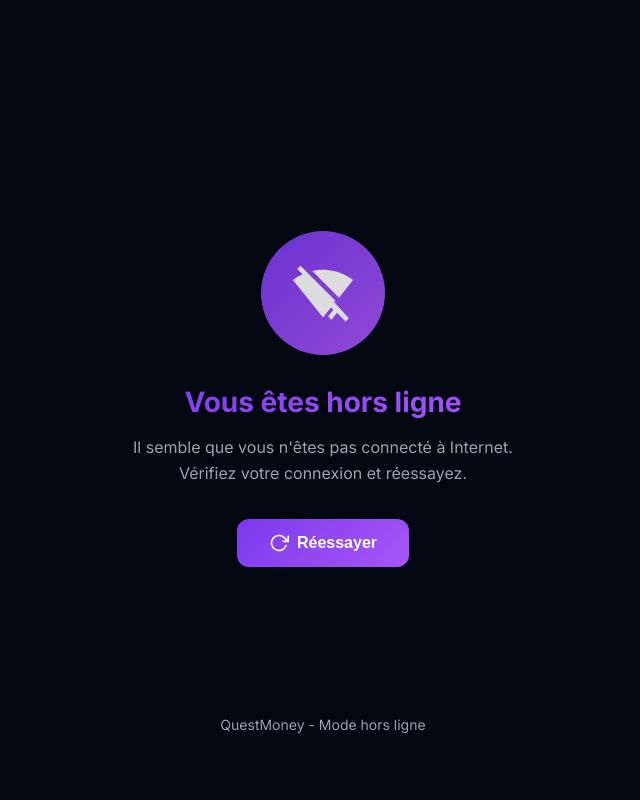
After one commit to Sanjuku90/Qu-te, a Flask app: page /offline in a window 1280 px wide. The commit adds this page. Shown: the whole page, without its empty margins (317-957 px from the left). Run offline with Flask 3, Linux system fonts and the light colour scheme; some libraries are stand-ins or nearby versions.

Commit message:
Add offline mode and installable features to the web application
Implement PWA functionality with service worker, manifest, and offline page to enable installation and offline access.

Replit-Commit-Author: Agent
Replit-Commit-Session-Id: ed050d9a-94a6-4e85-bcab-fe315f654bfa
Replit-Commit-Checkpoint-Type: full_checkpoint
Replit-Commit-Event-Id: 0a0efbf6-4a48-44ac-91e1-4a8a5391a08a
Replit-Commit-Screenshot-Url: https://storage.googleapis.com/screenshot-production-us-central1/836d4a02-5349-4c8c-8f6d-9dfa49971f67/ed050d9a-94a6-4e85-bcab-fe315f654bfa/W3eQX61
Replit-Helium-Checkpoint-Created: true

```diff
--- a/app.py
+++ b/app.py
@@ -635,9 +635,22 @@ def admin_quick_add_balance():
     db.session.commit()
     return redirect(url_for('admin_dashboard'))
 
+@app.route('/offline')
+def offline():
+    return render_template('offline.html')
+
+@app.route('/service-worker.js')
+def service_worker():
+    from flask import send_from_directory
+    return send_from_directory('static', 'service-worker.js', mimetype='application/javascript')
+
 @app.after_request
 def add_header(response):
-    response.headers['Cache-Control'] = 'no-cache, no-store, must-revalidate'
+    if 'service-worker.js' in request.path:
+        response.headers['Cache-Control'] = 'no-cache, no-store, must-revalidate'
+        response.headers['Service-Worker-Allowed'] = '/'
+    else:
+        response.headers['Cache-Control'] = 'no-cache, no-store, must-revalidate'
     response.headers['Pragma'] = 'no-cache'
     response.headers['Expires'] = '0'
     return response
--- a/main.py
+++ b/main.py
@@ -1 +1,4 @@
-from app import app  # noqa: F401
+from app import app
+
+if __name__ == '__main__':
+    app.run(host='0.0.0.0', port=5000, debug=True)
--- /dev/null
+++ b/templates/offline.html
@@ -0,0 +1,144 @@
+<!DOCTYPE html>
+<html lang="fr">
+<head>
+    <meta charset="UTF-8">
+    <meta name="viewport" content="width=device-width, initial-scale=1.0">
+    <title>Hors ligne - QuestMoney</title>
+    <link rel="manifest" href="/static/manifest.json">
+    <meta name="theme-color" content="#7c3aed">
+    <link rel="preconnect" href="https://fonts.googleapis.com">
+    <link rel="preconnect" href="https://fonts.gstatic.com" crossorigin>
+    <link href="https://fonts.googleapis.com/css2?family=Inter:wght@400;500;600;700;800;900&display=swap" rel="stylesheet">
+    <style>
+        * {
+            margin: 0;
+            padding: 0;
+            box-sizing: border-box;
+        }
+
+        :root {
+            --primary: #7c3aed;
+            --primary-dark: #6d28d9;
+            --background: #030712;
+            --surface: #111827;
+            --text: #f9fafb;
+            --text-secondary: #9ca3af;
+        }
+
+        body {
+            font-family: 'Inter', -apple-system, BlinkMacSystemFont, sans-serif;
+            background: var(--background);
+            color: var(--text);
+            min-height: 100vh;
+            display: flex;
+            flex-direction: column;
+            align-items: center;
+            justify-content: center;
+            padding: 2rem;
+            text-align: center;
+        }
+
+        .offline-container {
+            max-width: 400px;
+        }
+
+        .offline-icon {
+            width: 120px;
+            height: 120px;
+            margin: 0 auto 2rem;
+            background: linear-gradient(135deg, var(--primary) 0%, #a855f7 100%);
+            border-radius: 50%;
+            display: flex;
+            align-items: center;
+            justify-content: center;
+            animation: pulse 2s ease-in-out infinite;
+        }
+
+        .offline-icon svg {
+            width: 60px;
+            height: 60px;
+            fill: white;
+        }
+
+        @keyframes pulse {
+            0%, 100% {
+                transform: scale(1);
+                opacity: 1;
+            }
+            50% {
+                transform: scale(1.05);
+                opacity: 0.8;
+            }
+        }
+
+        h1 {
+            font-size: 1.75rem;
+            font-weight: 700;
+            margin-bottom: 1rem;
+            background: linear-gradient(135deg, var(--primary) 0%, #a855f7 100%);
+            -webkit-background-clip: text;
+            -webkit-text-fill-color: transparent;
+            background-clip: text;
+        }
+
+        p {
+            color: var(--text-secondary);
+            margin-bottom: 2rem;
+            line-height: 1.6;
+        }
+
+        .retry-btn {
+            display: inline-flex;
+            align-items: center;
+            gap: 0.5rem;
+            padding: 0.875rem 2rem;
+            background: linear-gradient(135deg, var(--primary) 0%, #a855f7 100%);
+            color: white;
+            border: none;
+            border-radius: 12px;
+            font-size: 1rem;
+            font-weight: 600;
+            cursor: pointer;
+            transition: transform 0.2s, box-shadow 0.2s;
+        }
+
+        .retry-btn:hover {
+            transform: translateY(-2px);
+            box-shadow: 0 10px 30px rgba(124, 58, 237, 0.4);
+        }
+
+        .retry-btn:active {
+            transform: translateY(0);
+        }
+
+        .footer-text {
+            position: fixed;
+            bottom: 2rem;
+            color: var(--text-secondary);
+            font-size: 0.875rem;
+        }
+    </style>
+</head>
+<body>
+    <div class="offline-container">
+        <div class="offline-icon">
+            <svg viewBox="0 0 24 24" xmlns="http://www.w3.org/2000/svg">
+                <path d="M23.64 7c-.45-.34-4.93-4-11.64-4-1.5 0-2.89.19-4.15.48L18.18 13.8 23.64 7zm-6.6 8.22L3.27 1.44 2 2.72l2.05 2.06C1.91 5.76.59 6.82.36 7L12 21.5l3.07-3.9.92.92-1.99 2.53 1.27 1.27 2.13-2.71L20.73 23l1.27-1.27-5.96-6.51z"/>
+            </svg>
+        </div>
+
+        <h1>Vous êtes hors ligne</h1>
+        <p>Il semble que vous n'êtes pas connecté à Internet. Vérifiez votre connexion et réessayez.</p>
+
+        <button class="retry-btn" onclick="location.reload()">
+            <svg width="20" height="20" viewBox="0 0 24 24" fill="none" stroke="currentColor" stroke-width="2" stroke-linecap="round" stroke-linejoin="round">
+                <polyline points="23 4 23 10 17 10"></polyline>
+                <path d="M20.49 15a9 9 0 1 1-2.12-9.36L23 10"></path>
+            </svg>
+            Réessayer
+        </button>
+    </div>
+
+    <p class="footer-text">QuestMoney - Mode hors ligne</p>
+</body>
+</html>
```
Also changed, not shown: replit.md (+14 -2 lines), static/service-worker.js (added, +78 -0 lines), templates/base.html (+19 -0 lines), static/icons/icon-128x128.svg (added), static/icons/icon-144x144.svg (added), static/icons/icon-152x152.svg (added), static/icons/icon-192x192.svg (added), static/icons/icon-384x384.svg (added), static/icons/icon-512x512.svg (added), static/icons/icon-72x72.svg (added), static/icons/icon-96x96.svg (added), static/manifest.json (added), 1 other file.
